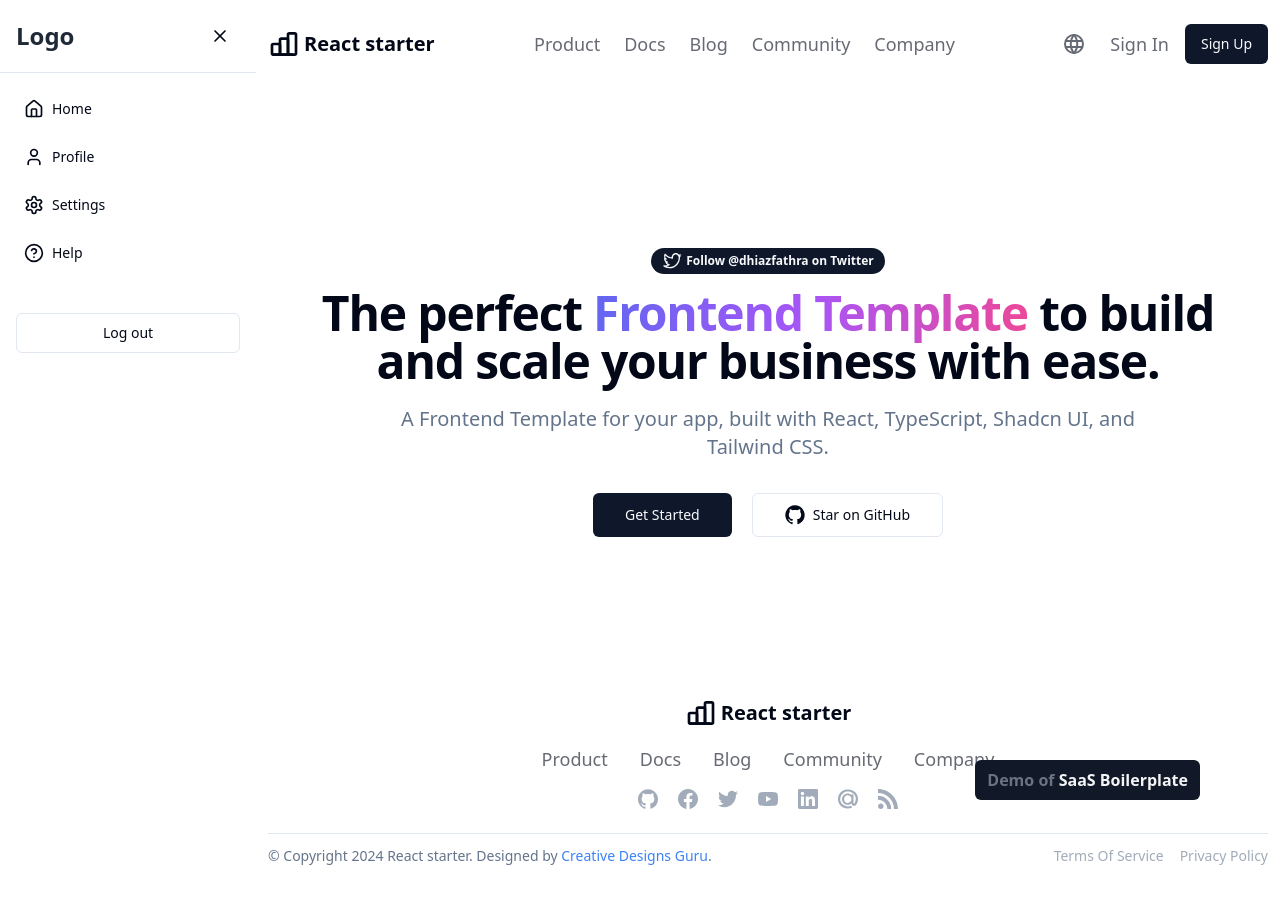
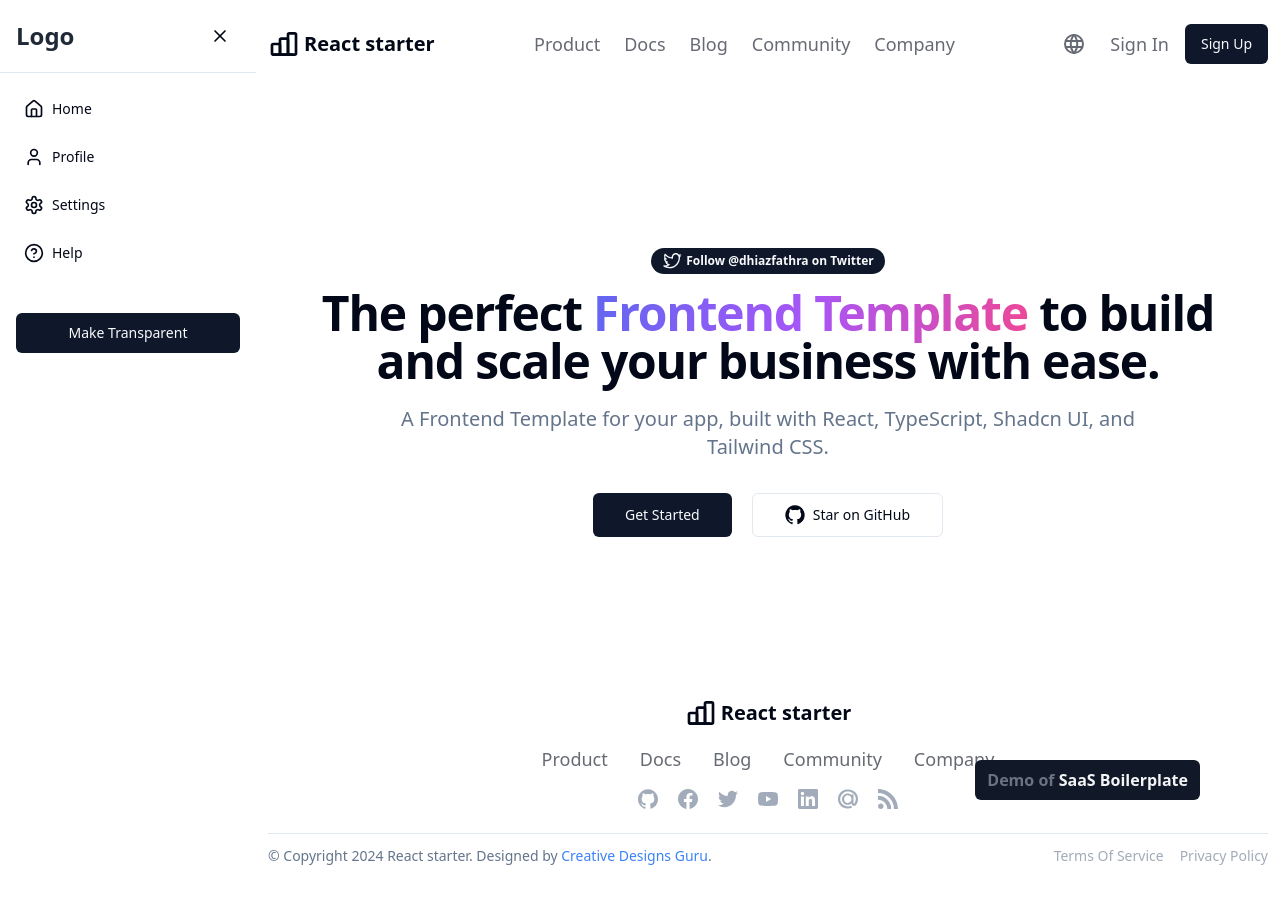
Before and after one commit to dhiazfathra/react-starter, a Next.js app: page /en in a window 1280 px wide. Shown: the top 904 px of the page. Built offline with nearby package versions, Linux system fonts and the light colour scheme.

Commit message:
feat: implement sidebar transparent/opaque theme

```diff
--- a/src/app/[locale]/page.tsx
+++ b/src/app/[locale]/page.tsx
@@ -5,6 +5,7 @@ import { useCallback, useState } from 'react';
 
 import Sidebar from '@/components/Sidebar';
 import { Button } from '@/components/ui/button';
+import { SidebarProvider } from '@/contexts/SidebarContext';
 import { Footer } from '@/templates/Footer';
 import { Hero } from '@/templates/Hero';
 import { Navbar } from '@/templates/Navbar';
@@ -26,6 +27,7 @@ export default function IndexPage() {
   );
 
   return (
+    <SidebarProvider>
       <div className="flex min-h-screen flex-col md:flex-row">
         <Sidebar isOpen={isSidebarOpen} onClose={closeSidebar} />
 
@@ -52,7 +54,7 @@ export default function IndexPage() {
         {/* Overlay for mobile */}
         {isSidebarOpen && (
           <div
-          className="fixed inset-0 z-30 bg-black bg-opacity-50 md:hidden"
+            className="fixed inset-0 z-30 bg-black/50 md:hidden"
             onClick={closeSidebar}
             onKeyDown={handleKeyDown}
             tabIndex={0}
@@ -61,5 +63,6 @@ export default function IndexPage() {
           />
         )}
       </div>
+    </SidebarProvider>
   );
 }
--- a/src/components/Sidebar.tsx
+++ b/src/components/Sidebar.tsx
@@ -6,6 +6,7 @@ import { usePathname } from 'next/navigation';
 import React, { useEffect, useState } from 'react';
 
 import { Button } from '@/components/ui/button';
+import { useSidebar } from '@/contexts/SidebarContext';
 import { cn } from '@/utils/Helpers';
 
 const sidebarItems = [
@@ -23,6 +24,7 @@ interface SidebarProps {
 const Sidebar: React.FC<SidebarProps> = ({ isOpen, onClose }) => {
   const pathname = usePathname();
   const [isCollapsed, setIsCollapsed] = useState(false);
+  const { isTransparent, toggleTransparency } = useSidebar();
 
   useEffect(() => {
     onClose();
@@ -32,10 +34,12 @@ const Sidebar: React.FC<SidebarProps> = ({ isOpen, onClose }) => {
     <aside
       className={cn(
         'fixed left-0 top-0 z-40 h-screen transition-all duration-300',
-        'bg-white dark:bg-gray-900', // Add background color
+        isTransparent
+          ? 'bg-white/1 backdrop-blur-sm dark:bg-gray-900/80'
+          : 'bg-white dark:bg-gray-900',
         isCollapsed ? 'w-16' : 'w-64',
         isOpen ? 'translate-x-0' : '-translate-x-full md:translate-x-0',
-        'md:relative md:translate-x-0', // Make it relative on md screens and above
+        'md:relative md:translate-x-0',
       )}
     >
       <div className="flex items-center justify-between border-b p-4 dark:border-gray-700">
@@ -85,8 +89,8 @@ const Sidebar: React.FC<SidebarProps> = ({ isOpen, onClose }) => {
       </nav>
 
       <div className="p-4">
-        <Button variant="outline" className="w-full">
-          {isCollapsed ? <User size={20} /> : 'Log out'}
+        <Button onClick={toggleTransparency} className="w-full">
+          {isTransparent ? 'Make Opaque' : 'Make Transparent'}
         </Button>
       </div>
     </aside>
--- /dev/null
+++ b/src/contexts/SidebarContext.tsx
@@ -0,0 +1,44 @@
+import React, {
+  createContext,
+  useCallback,
+  useContext,
+  useMemo,
+  useState,
+} from 'react';
+
+type SidebarContextType = {
+  isTransparent: boolean;
+  toggleTransparency: () => void;
+};
+
+const SidebarContext = createContext<SidebarContextType | undefined>(undefined);
+
+export const SidebarProvider: React.FC<{ children: React.ReactNode }> = ({
+  children,
+}) => {
+  const [isTransparent, setIsTransparent] = useState(false);
+
+  const toggleTransparency = useCallback(() => {
+    setIsTransparent((prev) => !prev);
+  }, []);
+
+  const value = useMemo(
+    () => ({
+      isTransparent,
+      toggleTransparency,
+    }),
+    [isTransparent, toggleTransparency],
+  );
+
+  return (
+    <SidebarContext.Provider value={value}>{children}</SidebarContext.Provider>
+  );
+};
+
+export const useSidebar = () => {
+  const context = useContext(SidebarContext);
+  if (context === undefined) {
+    throw new Error('useSidebar must be used within a SidebarProvider');
+  }
+  return context;
+};
```
Lines whose indentation alone changed are shown as unchanged.
